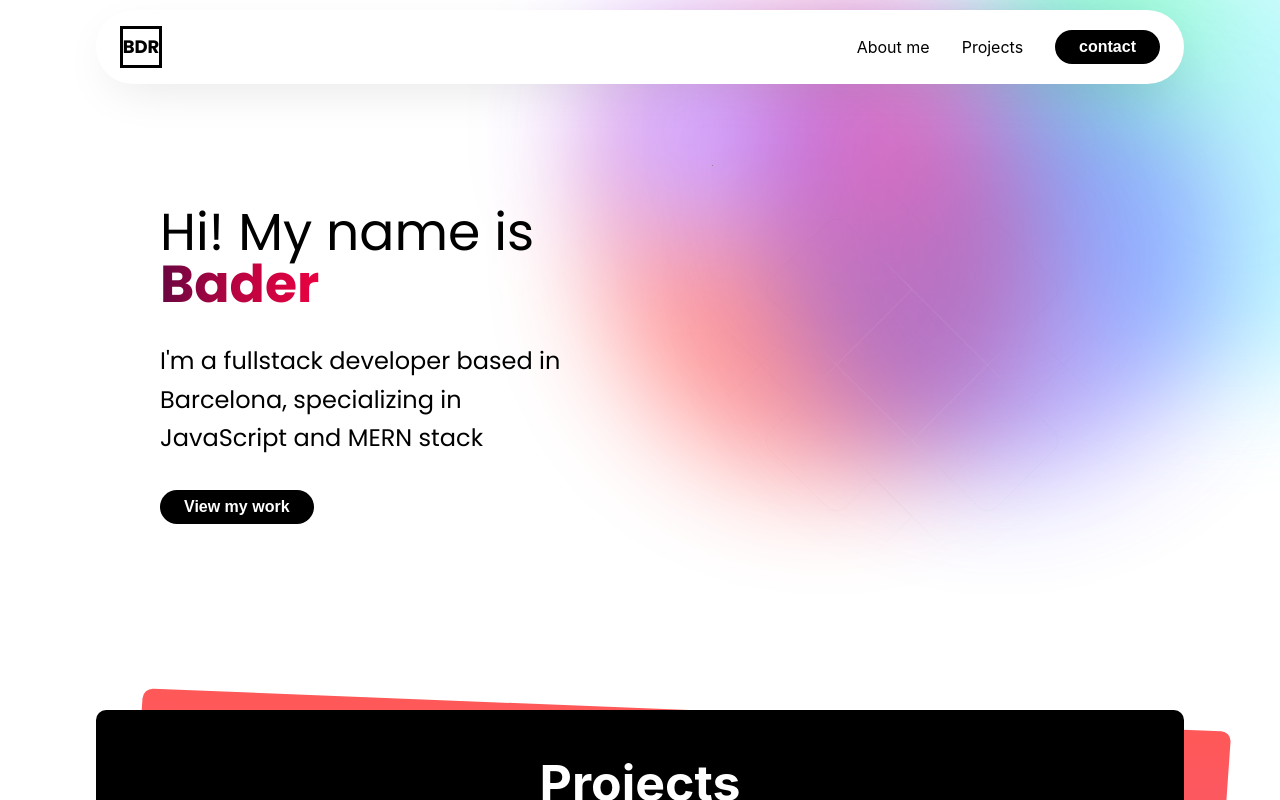
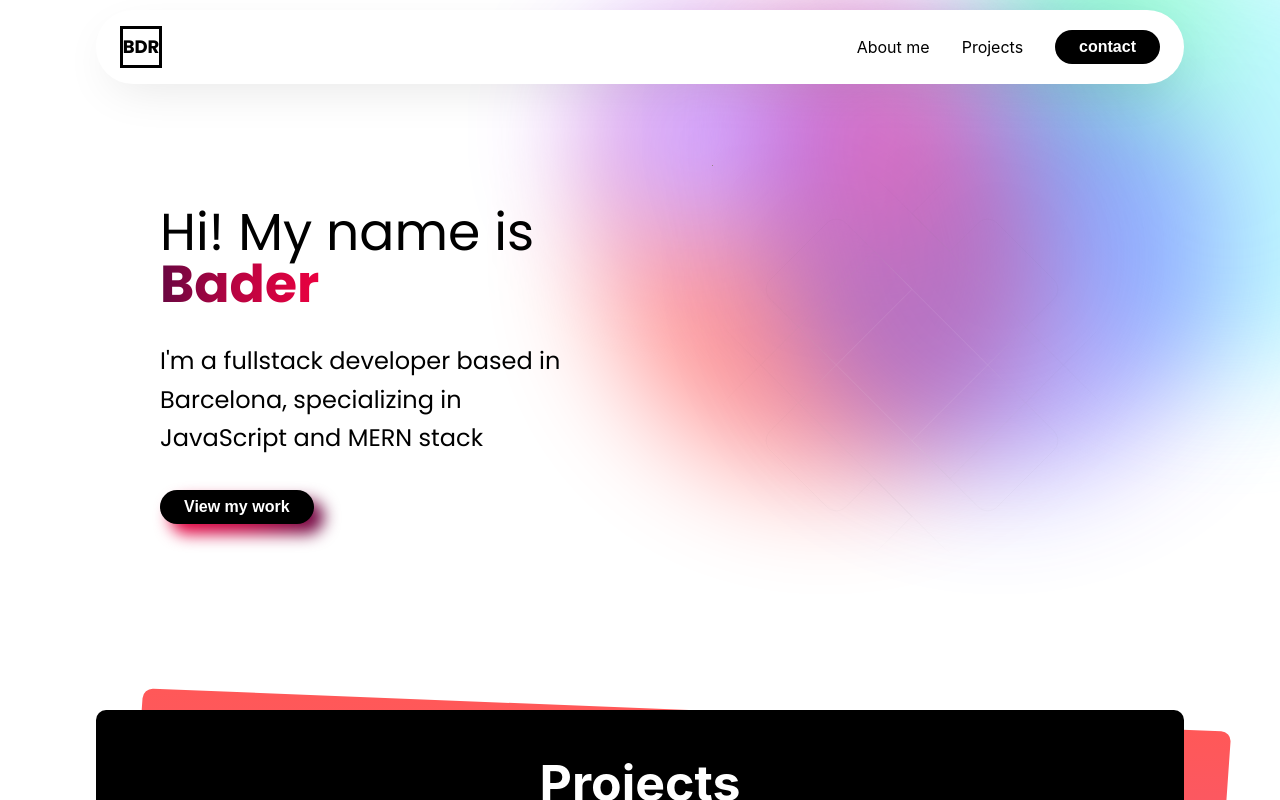
Before and after one commit to bdr-t/portofolio, a React (Create React App) app: page / in a window 1280 px wide. Shown: the top 800 px of the page. Built offline with nearby package versions, Linux system fonts and the light colour scheme.

Commit message:
add hero component

```diff
--- a/src/components/Hero/Hero.js
+++ b/src/components/Hero/Hero.js
@@ -1,50 +1,37 @@
 import BackgroundAnimation from "../../BackgroundAnimation";
-import { Container, Content, ProjectsBtn, Section } from "./Hero.styles";
-import { useState, useEffect } from "react";
-import {useAnimation, motion} from 'framer-motion'
+import {
+  Container,
+  Content,
+  ProjectsBtn,
+  Section,
+  Blur,
+  BtnBlurDiv,
+  AnimationDiv,
+} from "./Hero.styles";
+import { Link } from "react-scroll";
 
 const Hero = ({ isInView }) => {
 
-  const sectionAnimation = useAnimation()
+  return (
+    <Section id="hero">
+      <Container>
+        <Content>
+          <h2>
+            Hi! My name is <span> Bader </span> <br />
+          </h2>
+          <h3>
+            I'm a fullstack developer based in Barcelona, specializing in
+            JavaScript and MERN stack
+          </h3>
+          <BtnBlurDiv>
+            <Blur></Blur>
+            <Link to="projects" smooth={true} duration={1000}  offset={-120}> <ProjectsBtn>View my work</ProjectsBtn></Link>
 
-  useEffect(()=>{
-    if(isInView){
-      sectionAnimation.start({
-        backgroundColor: 'black',
-        transition: {
-          type:'tween',
-          duration: 0.5,
-        }
-      })
-    }
-
-    if(!isInView){
-      sectionAnimation.start({
-        backgroundColor: 'white',
-        transition: {
-          type:'tween',
-          duration: 0.5,
-        }
-      })
-
-    }
-
-
-  },[isInView])
-
-  return (
-    <Section as={motion.section} animation={sectionAnimation}>
-      <Container >
-        <Content>
-          <h2>Hi! My name is <span> Bader </span> <br />
-          </h2>
-          <h3 >I'm a fullstack developer based in Barcelona, specializing in JavaScript and MERN stack</h3>
-          <a href="#projects"><ProjectsBtn >View my work</ProjectsBtn></a>
-
+          </BtnBlurDiv>
         </Content>
-        <div style={{display: 'grid', placeContent:'center'}}>
+        <AnimationDiv>
           <BackgroundAnimation />
-        </div>
+        </AnimationDiv>
       </Container>
     </Section>
   );
--- a/src/components/Hero/Hero.styles.js
+++ b/src/components/Hero/Hero.styles.js
@@ -1,8 +1,8 @@
 import styled from "styled-components";
-import {ContactBtn} from '../Nav/Nav.styles'
-import gradient from '../../images/gradient.svg'
-import gradient2 from '../../images/gradient2.svg'
-import gradient3 from '../../images/gradient3.svg'
+import { ContactBtn } from "../Nav/Nav.styles";
+import gradient from "../../images/gradient.svg";
+import gradient2 from "../../images/gradient2.svg";
+import gradient3 from "../../images/gradient3.svg";
 
 export const Container = styled.div`
   display: grid;
@@ -13,42 +13,39 @@ export const Container = styled.div`
   margin: 80px 0;
   place-self: center;
   margin-top: 100px;
-  h2{
+  h2 {
     font-size: 52px;
     font-weight: 500;
   }
-  h3{
+  h3 {
     font-size: 24px;
     line-height: 160%;
   }
-  p{
-    color: ${({theme})=> theme === 1 ? 'white' : 'black'}
+  p {
+    color: white;
   }
+
   transition: 1s all;
   font-family: "Poppins", sans-serif;
+  @media (max-width: 1020px) {
+    grid-template-columns: 1fr;
+  }
 `;
 
 export const AnimationContent = styled.div`
-display: grid;
+  display: grid;
   place-content: center;
-`
+`;
 
 export const Content = styled.div`
-  display:flex;
+  display: flex;
   flex-direction: column;
   place-content: center;
   gap: 2em;
 
-  h1 {
-    font-size: 112px;
+  span {
     font-weight: 700;
-    background: linear-gradient(to right,#680641,#BC0341, #ea0140);
-    -webkit-background-clip: text;
-    -webkit-text-fill-color: transparent;
-  }
-  span{
-    font-weight: 700;
-    background: linear-gradient(to right,#680641,#BC0341, #ea0140);
+    background: linear-gradient(to right, #680641, #bc0341, #ea0140);
     -webkit-background-clip: text;
     -webkit-text-fill-color: transparent;
   }
@@ -58,22 +55,62 @@ export const Content = styled.div`
 `;
 
 export const ProjectsBtn = styled(ContactBtn)`
-    width: fit-content;
-    color: ${({theme})=> theme === 1 ? 'black' : 'white'};
-    background-color: ${({theme})=> theme === 1 ? 'white': 'black'};
-`
+  width: fit-content;
+  color: white;
+  background-color: black;
+  position: relative;
+  color: white;
+  background-color: black;
+`;
 
 export const Section = styled.section`
   width: 100%;
   display: grid;
   place-content: center;
   background-color: inherit;
-  /* background: ${({theme})=> theme === 1 ? '' : 'linear-gradient(180deg, rgb(188,234,246)0%, rgba(255,255,255,1) 100%)'}; */
   padding: 35px 0;
   height: 80vh;
   background-image: url(${gradient}), url(${gradient2}), url(${gradient3});
   background-position: 110% -100px, 80% -100px, 150% -200px;
   background-repeat: no-repeat;
   background-size: 700px;
+  @media (max-width: 1020px) {
+    background-position: 250px -100px, 100px -100px, 350px -200px;
+  }
 
+  @media (max-width: 800px) {
+    background-position: 200px -100px, 50px -100px, 250px -200px;
+  }
+  @media (max-width: 426px) {
+    padding: 100px 0;
+  }
+
+  @media (max-width: 359px) {
+    padding: 120px 0;
+  }
+
+`;
+
+export const Blur = styled.div`
+  width: 100%;
+  height: 100%;
+  border-radius: 100px;
+  position: absolute;
+  inset: 10px;
+  -webkit-filter: blur(8px);
+  background: linear-gradient(to right, #ea0140, #bc0341, #680641);
+`;
+
+export const BtnBlurDiv = styled.div`
+  position: relative;
+  width: fit-content;
+`;
+
+
+export const AnimationDiv = styled.div`
+display: grid;
+place-content: center;
+@media (max-width: 1020px) {
+    display: none;
+  }
 `
```
